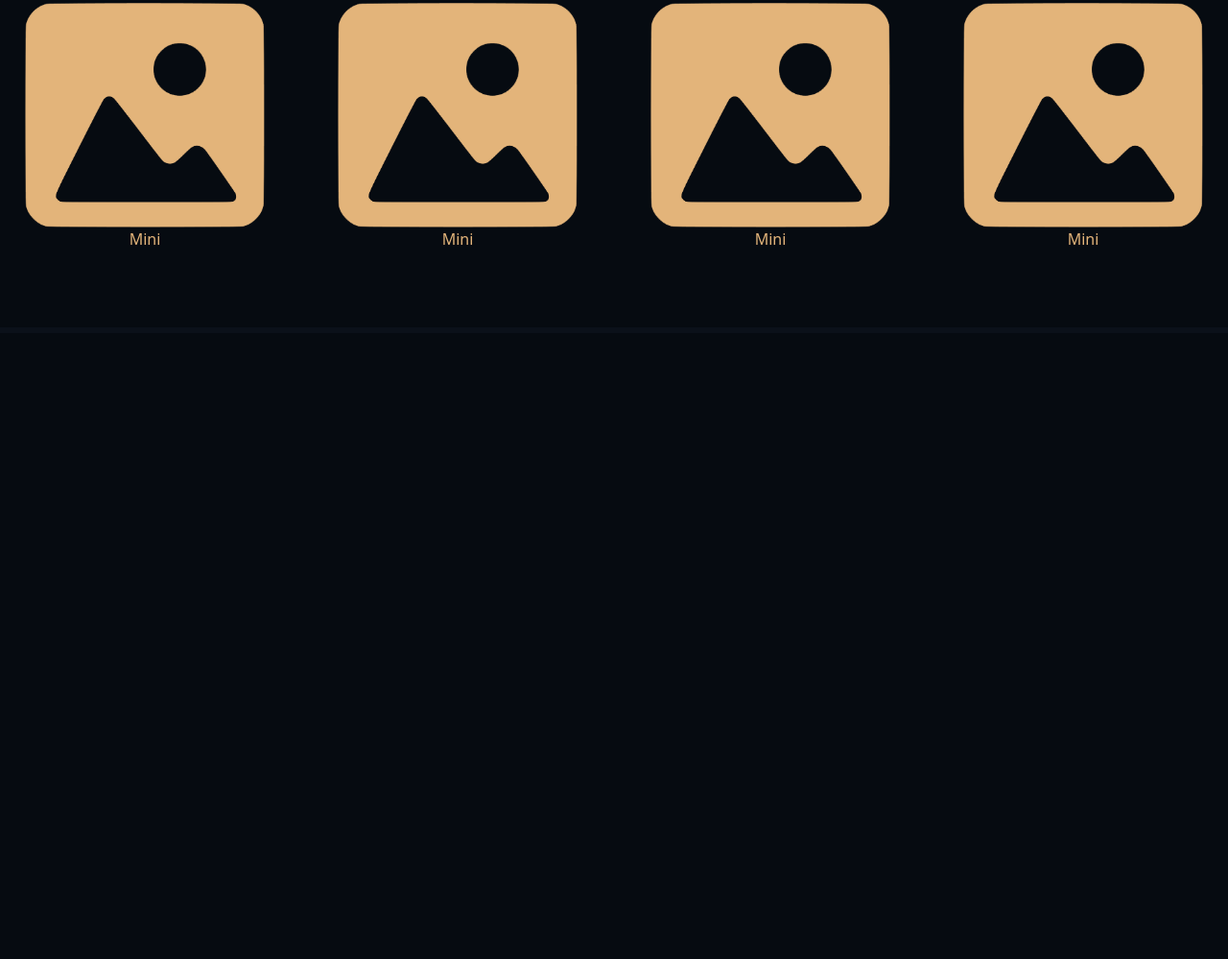
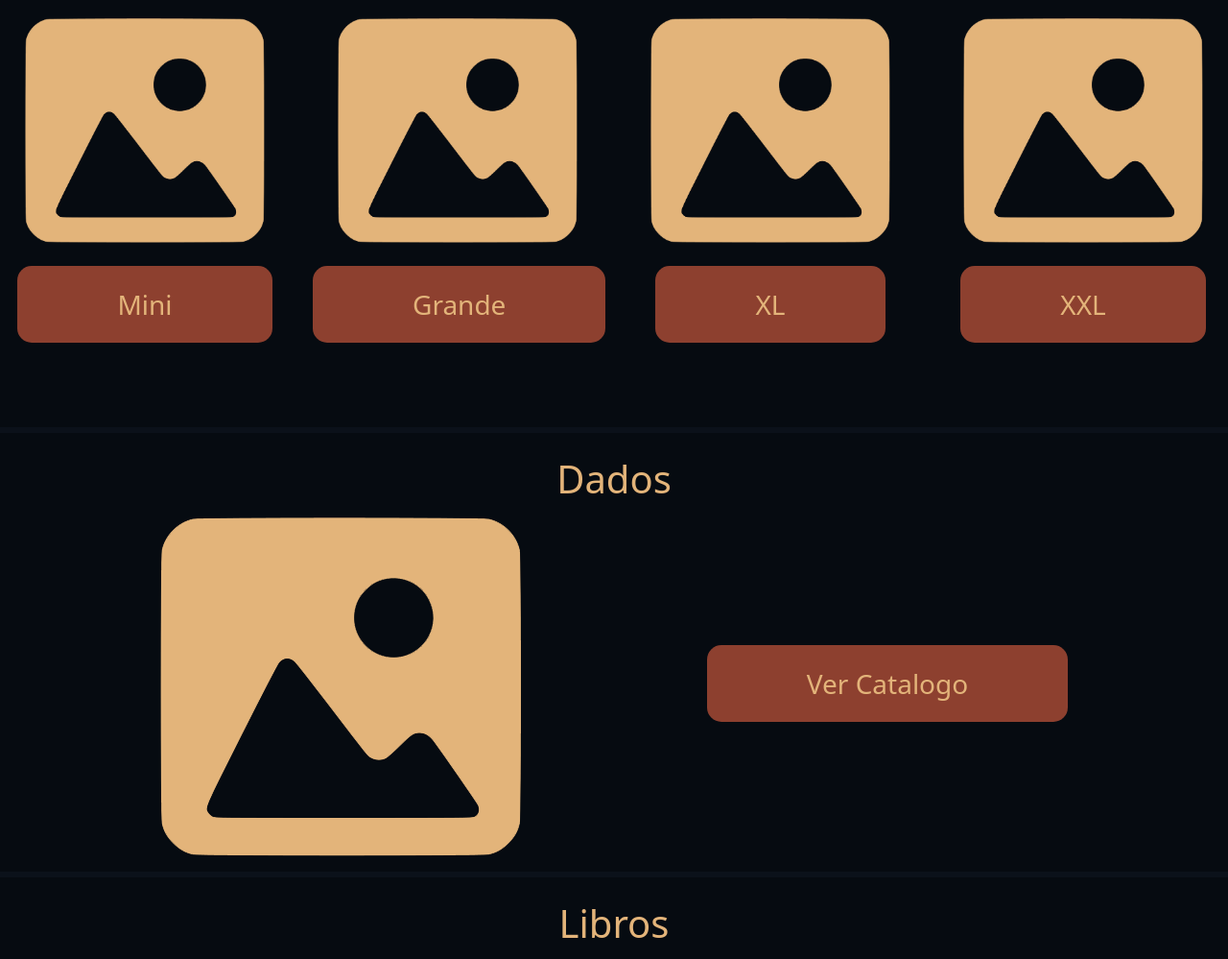
Before and after one commit to SantiDEV2/ComercioElectronico, a plain HTML site: page index.html in a window 1280 px wide. Shown: the part 796-1795 px from the top of the page at 96% size. Before the commit the page ends 1159 px from the top, so only its background shows below. Drawn offline with nearby package versions, Linux system fonts and the light colour scheme; no server answers.

Commit message:
Index.html acabado

```diff
--- a/index.html
+++ b/index.html
@@ -18,7 +18,9 @@
           <h1>La era dorada de DND</h1>
         </div>
         <div class="col-lg-6 my-5">
-          <h4 class="complementColor border30">Lorem ipsum dolor sit, amet consectetur adipisicing elit. Sit quae quod commodi, dignissimos maxime maiores quibusdam error odit impedit. Magnam exercitationem assumenda cum quisquam ab nobis possimus temporibus rem laudantium.</h4>
+          <h4 class="complementColor border30">Lorem ipsum dolor sit, amet consectetur adipisicing elit. Sit quae quod
+            commodi, dignissimos maxime maiores quibusdam error odit impedit. Magnam exercitationem assumenda cum
+            quisquam ab nobis possimus temporibus rem laudantium.</h4>
         </div>
         <div class="col-lg-6 my-5">
           <img src="/imgs/TestImage.png">
@@ -28,27 +30,58 @@
     <hr>
     <div class="containter">
       <div class="row text-center textColor align-items-center">
-        <div class="col-lg-12">
+        <div class="col-lg-12 my-2">
           <h1>Mini Figuras</h1>
         </div>
         <div class="col-lg-3 my-5">
           <img src="/imgs/TestImage.png" style="width: 250px;">
-          <p>Mini</p>
+          <br>
+          <h3 class="mybtn my-4">Mini</h3>
         </div>
         <div class="col-lg-3 my-5">
           <img src="/imgs/TestImage.png" style="width: 250px;">
-          <p>Mini</p>
+          <br>
+          <h3 class="mybtn my-4">Grande</h3>
         </div>
         <div class="col-lg-3 my-5">
           <img src="/imgs/TestImage.png" style="width: 250px;">
-          <p>Mini</p>
+          <br>
+          <h3 class="mybtn my-4">XL</h3>
         </div>
         <div class="col-lg-3 my-5">
           <img src="/imgs/TestImage.png" style="width: 250px;">
-          <p>Mini</p>
+          <br>
+          <h3 class="mybtn my-4">XXL</h3>
         </div>
       </div>
-      <hr>
+    </div>
+    <hr>
+    <div class="container">
+      <div class="row text-center textColor align-items-center">
+        <div class="col-lg-12 my-2">
+          <h1>Dados</h1>
+        </div>
+        <div class="col-lg-6">
+          <img src="/imgs/TestImage.png">
+        </div>
+        <div class="col-lg-6">
+          <h3 class="mybtn">Ver Catalogo</h3>
+        </div>
+      </div>
+    </div>
+    <hr>
+    <div class="container">
+      <div class="row text-center textColor align-items-center">
+        <div class="col-lg-12 my-2">
+          <h1>Libros</h1>
+        </div>
+        <div class="col-lg-6">
+          <h3 class="mybtn">Ver Catalogo</h3>
+        </div>
+        <div class="col-lg-6">
+          <img src="/imgs/TestImage.png">
+        </div>
+      </div>
     </div>
     <div class="myContent">
       <div class="myMain">
@@ -58,7 +91,7 @@
       <nav class="navbar">
         <div class="container-fluid">
           <div class="offset-lg-1 col-lg-2  "> <a href="./index.html"><img src="/imgs/AstroPenguin.png" /></a></div>
-          <div class="offset-lg-1 col-lg-2 ">
+          <div class="offset-lg-1 col-lg-2" id="searchBox">
             <form class="d-flex">
               <input class="myFormControl me-2" style="border-color: transparent;" type="search" placeholder="Buscar" />
               <button type="submit" style="background-color:transparent; border-color: transparent;"><img
@@ -77,8 +110,10 @@
                 </ul>
               </div>
               <form class="remButton">
-                <button class="mybtn btn-sm" type="button"><a href="./pages/login.html" class="notA">Log In</a></button>
-                <button class="mybtn btn-sm" type="button"><a href="./pages/signup.html" class="notA">Sign Up</a></button>
+                <button class="mybtnNavbar btn-sm" type="button"><a href="./pages/login.html" class="notA">Log
+                    In</a></button>
+                <button class="mybtnNavbar btn-sm" type="button"><a href="./pages/signup.html" class="notA">Sign
+                    Up</a></button>
               </form>
             </div>
           </div>
@@ -91,4 +126,5 @@
     crossorigin="anonymous"></script>
   <script type="module" src="main.js"></script>
 </body>
+
 </html>
--- a/style.css
+++ b/style.css
@@ -12,7 +12,7 @@ hr{
   color: var(--main-colorComplement) !important;
 }
 
-.background{
+ .background{
   background-color: var(--main-colorBackground);
 }
 
@@ -73,7 +73,7 @@ hr{
   border-radius: 30px;
 }
 
-.mybtn{
+.mybtnNavbar{
   --bs-btn-padding-x: 0.75rem;
   --bs-btn-padding-y: 0.375rem;
   --bs-btn-font-family: ;
@@ -109,47 +109,82 @@ hr{
   transition: color 0.15s ease-in-out, background-color 0.15s ease-in-out, border-color 0.15s ease-in-out, box-shadow 0.15s ease-in-out;
 }
 
+
+.mybtn{
+  --bs-btn-padding-x: 6.5rem;
+  --bs-btn-padding-y: 1.2rem;
+  --bs-btn-font-family: ;
+  --bs-btn-font-weight: 400;
+  --bs-btn-line-height: 1.5;
+  --bs-btn-color: var(--bs-body-color);
+  --bs-btn-bg: transparent;
+  --bs-btn-border-width: var(--bs-border-width);
+  --bs-btn-border-color: transparent;
+  --bs-btn-hover-border-color: transparent;
+  --bs-btn-box-shadow: inset 0 1px 0 rgba(255, 255, 255, 0.15), 0 1px 1px rgba(0, 0, 0, 0.075);
+  --bs-btn-disabled-opacity: 0.65;
+  --bs-btn-focus-box-shadow: 0 0 0 0.25rem rgba(var(--bs-btn-focus-shadow-rgb), .5);
+  display: inline-block;
+  padding: var(--bs-btn-padding-y) var(--bs-btn-padding-x);
+  font-family: var(--bs-btn-font-family);
+  font-weight: var(--bs-btn-font-weight);
+  line-height: var(--bs-btn-line-height);
+  color: var(--main-colorText);
+  text-align: center;
+  text-decoration: none;
+  vertical-align: middle;
+  cursor: pointer;
+  -webkit-user-select: none;
+  -moz-user-select: none;
+  user-select: none;
+  border-radius: 15px;
+  border-color: transparent;
+  background-color: var(--main-colorControl);
+  transition: color 0.15s ease-in-out, background-color 0.15s ease-in-out, border-color 0.15s ease-in-out, box-shadow 0.15s ease-in-out;
+}
+
 .notA{
   text-decoration: none;
   color: var(--main-colorText);
 }
 
-/* @media only screen and (min-width: 428px) {
-  .myContent {
-      display: none;
-  }
-} */
-
 .remButton{
   margin-left: 12rem;
 }
 
-@media only screen and (min-width: 576px) {
+@media only screen and (max-width: 1001px) {
   .remButton{
-    margin-left: 8rem;
+    display: none;
+  }
+  .dropdown{
+    display: none;
+  }
+  #searchBox{
+    display: none;
+  }
+
+}
+
+@media only screen and (min-width: 1002px) {
+  .remButton{
+    margin-left: 0rem;
   }
 }
 
-@media only screen and (min-width: 768px) {
+@media only screen and (min-width: 1258px) {
   .remButton{
     margin-left: 4rem;
   }
 }
 
-@media only screen and (min-width: 992px) {
+@media only screen and (min-width: 1386px) {
   .remButton{
     margin-left: 6rem;
   }
 }
 
-@media only screen and (min-width: 1200px) {
+@media only screen and (min-width: 1514px) {
   .remButton{
     margin-left: 8rem;
   }
 }
-
-@media only screen and (min-width: 1400px) {
-  .remButton{
-    margin-left: 8rem;
-  }
-}
```
Also changed, not shown: pages/products.html (renamed from pages/login.html, +10 -6 lines), pages/signup.html (deleted).
